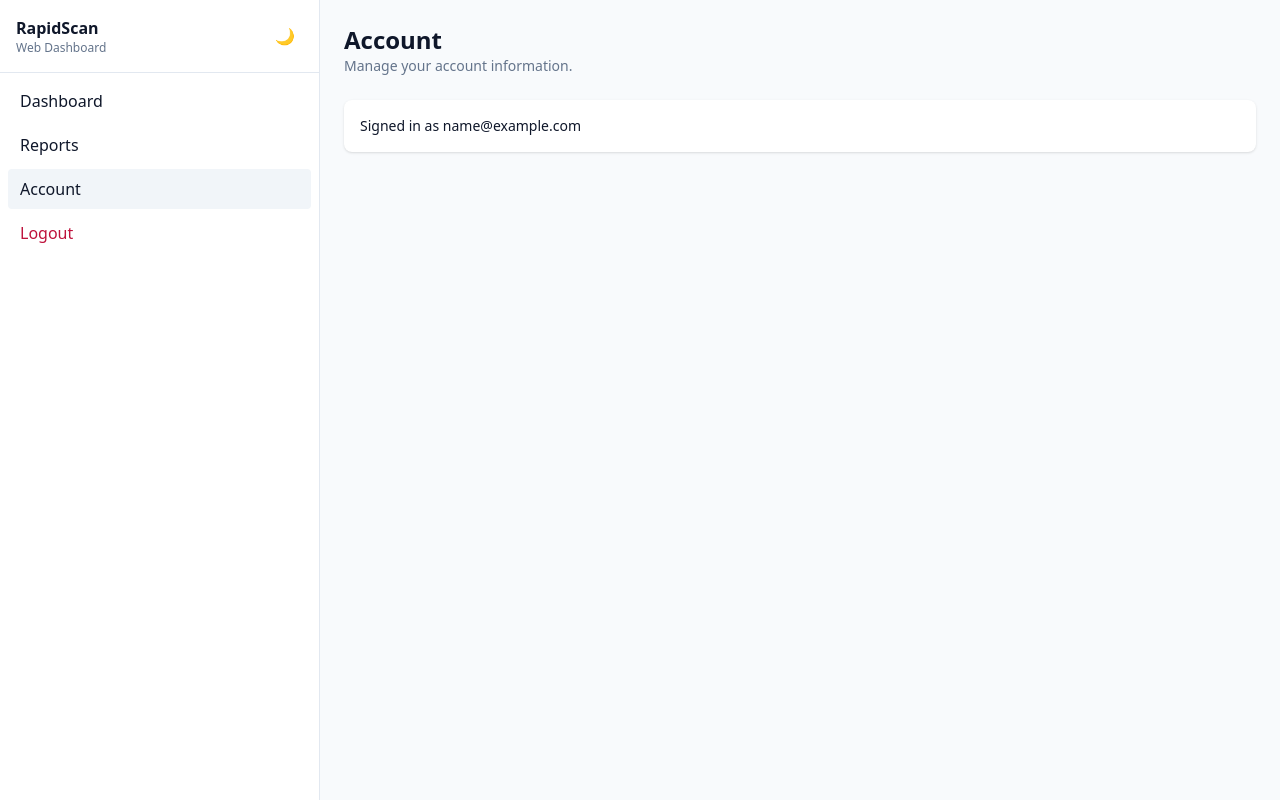
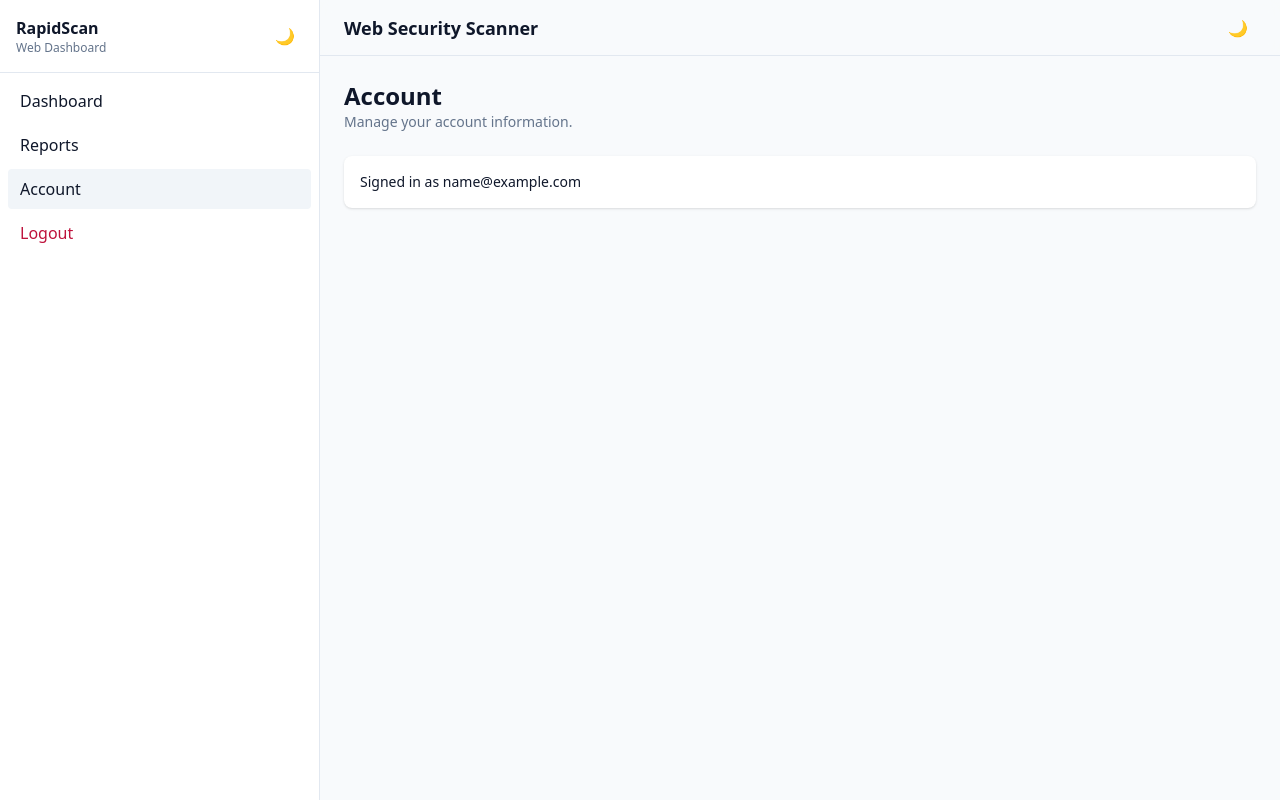
Before and after one commit to Devraj-chouhan/Web-app-rapidscan, a Flask app: page /account in a window 1280 px wide. Run offline with Flask 3, Linux system fonts and the light colour scheme; the visitor is signed in with stand-in values (Sample User, id 1); some libraries are stand-ins or nearby versions.

Commit message:
Add frontend directory and update base.html

```diff
--- a/webapp/templates/base.html
+++ b/webapp/templates/base.html
@@ -5,10 +5,14 @@
   <meta name="viewport" content="width=device-width,initial-scale=1" />
   <title>{% block title %}RapidScan Web{% endblock %}</title>
   <script src="https://cdn.tailwindcss.com"></script>
+  <script>
+    window.tailwind = window.tailwind || {};
+    tailwind.config = { darkMode: 'class' };
+  </script>
 </head>
 <body class="h-full bg-slate-50 text-slate-900 dark:bg-slate-900 dark:text-slate-100">
   <div class="min-h-screen flex flex-col md:flex-row">
-    <aside class="basis-full md:basis-1/4 bg-white dark:bg-slate-800 border-b md:border-b-0 md:border-r border-slate-200 dark:border-slate-700">
+    <aside id="appSidebar" class="hidden md:block basis-full md:basis-1/4 bg-white dark:bg-slate-800 border-b md:border-b-0 md:border-r border-slate-200 dark:border-slate-700">
       <div class="p-4 border-b border-slate-200 dark:border-slate-700 flex items-center justify-between">
         <div>
           <div class="font-semibold">RapidScan</div>
@@ -28,19 +32,39 @@
         </form>
       </nav>
     </aside>
-    <main class="basis-full md:basis-3/4 p-4 md:p-6">
-      {% block content %}{% endblock %}
+    <main class="basis-full md:basis-3/4">
+      <header class="sticky top-0 z-10 flex h-14 items-center gap-3 border-b border-slate-200 dark:border-slate-700 bg-slate-50/80 dark:bg-slate-900/80 backdrop-blur px-4 md:px-6">
+        <button id="sidebarToggle" class="md:hidden inline-flex items-center justify-center rounded p-2 hover:bg-slate-100 dark:hover:bg-slate-700" aria-label="Toggle sidebar" title="Toggle sidebar">
+          ☰
+        </button>
+        <h2 class="text-base md:text-lg font-semibold">Web Security Scanner</h2>
+        <div class="ml-auto flex items-center gap-2">
+          <!-- Theme toggle duplicated here for convenience on mobile -->
+          <button id="themeToggleTop" class="p-2 rounded hover:bg-slate-100 dark:hover:bg-slate-700" title="Toggle theme" aria-label="Toggle theme">
+            <span class="hidden" data-icon="light">🌞</span>
+            <span data-icon="dark">🌙</span>
+          </button>
+        </div>
+      </header>
+      <div class="p-4 md:p-6">
+        {% block content %}{% endblock %}
+      </div>
     </main>
   </div>
   <script>
     (function(){
       const root = document.documentElement;
       const btn = document.getElementById('themeToggle');
+      const btnTop = document.getElementById('themeToggleTop');
       const iconL = document.getElementById('iconLight');
       const iconD = document.getElementById('iconDark');
+      const topL = btnTop ? btnTop.querySelector('[data-icon="light"]') : null;
+      const topD = btnTop ? btnTop.querySelector('[data-icon="dark"]') : null;
       function apply(theme){
-        if (theme === 'dark') { root.classList.add('dark'); iconL.classList.remove('hidden'); iconD.classList.add('hidden'); }
-        else { root.classList.remove('dark'); iconL.classList.add('hidden'); iconD.classList.remove('hidden'); }
+        const isDark = theme === 'dark';
+        root.classList.toggle('dark', isDark);
+        if (iconL && iconD){ iconL.classList.toggle('hidden', !isDark); iconD.classList.toggle('hidden', isDark); }
+        if (topL && topD){ topL.classList.toggle('hidden', !isDark); topD.classList.toggle('hidden', isDark); }
       }
       const saved = localStorage.getItem('theme') || (window.matchMedia('(prefers-color-scheme: dark)').matches ? 'dark' : 'light');
       apply(saved);
@@ -49,6 +73,20 @@
         localStorage.setItem('theme', next);
         apply(next);
       });
+      btnTop && btnTop.addEventListener('click', function(){
+        const next = root.classList.contains('dark') ? 'light' : 'dark';
+        localStorage.setItem('theme', next);
+        apply(next);
+      });
+
+      // Sidebar toggle for small screens
+      const sidebar = document.getElementById('appSidebar');
+      const sidebarToggle = document.getElementById('sidebarToggle');
+      if (sidebar && sidebarToggle){
+        sidebarToggle.addEventListener('click', function(){
+          sidebar.classList.toggle('hidden');
+        });
+      }
     })();
   </script>
 </body>
```
